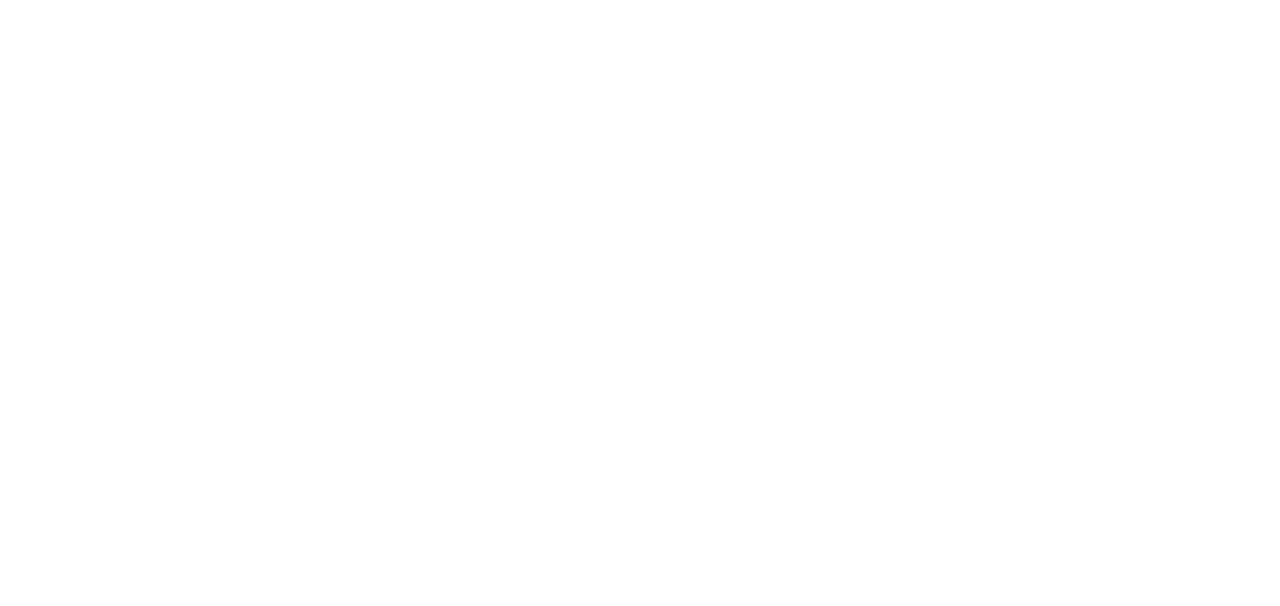
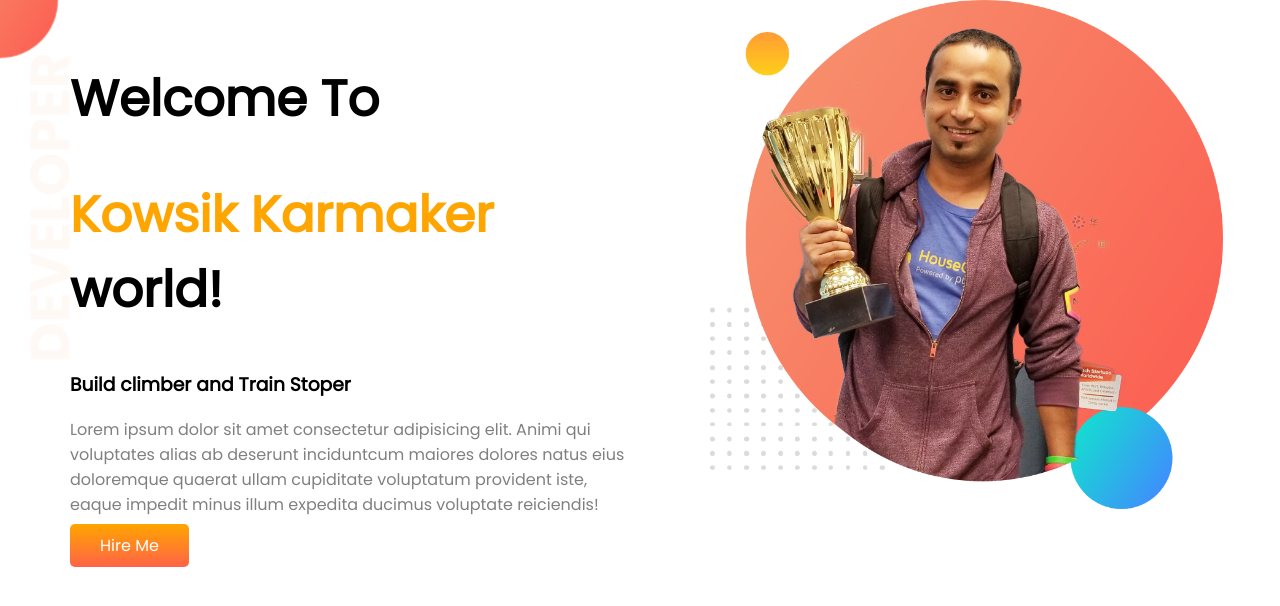
Before and after one commit to kowsikkarmaker/first-developer-portfolio, a plain HTML site: page index.html in a window 1280 px wide. Drawn offline with Linux system fonts and the light colour scheme; a web font is replaced by a local one.

Commit message:
first developer portfolio

```diff
--- a/index.html
+++ b/index.html
@@ -1,13 +1,34 @@
 <!DOCTYPE html>
 <html lang="en">
+
 <head>
     <meta charset="UTF-8">
     <meta http-equiv="X-UA-Compatible" content="IE=edge">
     <meta name="viewport" content="width=device-width, initial-scale=1.0">
     <title>first-developer-portfolio</title>
+    <link rel="preconnect" href="https://fonts.googleapis.com">
+    <link rel="preconnect" href="https://fonts.gstatic.com" crossorigin>
+    <link href="https://fonts.googleapis.com/css2?family=Poppins&family=Pushster&display=swap" rel="stylesheet">
     <link rel="stylesheet" href="style.css">
 </head>
+
 <body>
+    <section class="top-banner">
+        <div class="write">
+            <h1>Welcome To</h1>
+            <h1><span class="color-orenge">Kowsik Karmaker</span> world!</h1>
+            <h3>Build climber and Train Stoper</h3>
+            <p>Lorem ipsum dolor sit amet consectetur adipisicing elit. Animi qui voluptates alias ab deserunt
+                inciduntcum maiores dolores natus eius doloremque quaerat ullam cupiditate voluptatum provident iste,
+                eaque impedit minus illum expedita ducimus voluptate reiciendis!</p>
+            <a class="link-button" href="https:/www.google.com/" target="_blank">Hire Me</a>
+        </div>
+        <div class="first-image">
+            <img src="images/jhankar.png" alt="Jhankar vai asa">
 
+        </div>
+
+    </section>
 </body>
+
 </html>
--- a/style.css
+++ b/style.css
@@ -0,0 +1,44 @@
+body{
+    margin: 0 auto;
+
+    font-family: 'Poppins', sans-serif;
+}
+
+h1{
+    font-size: 50px;
+}
+
+.color-orenge{
+    color: orange;
+}
+
+section{
+
+    display: flex;
+}
+.top-banner{
+    background-image: url(images/top-banner.png);
+    background-repeat: no-repeat;
+}
+
+.write{
+    width:50%;
+    padding:20px 70px;
+}
+.write p{
+    color: gray;
+}
+
+.first-image{
+    width: 50%;
+}
+.first-image img{
+    width: 90%;
+}
+.link-button{
+    text-decoration: none;
+    background-image:linear-gradient(orange , tomato) ;
+    padding: 10px 30px;
+    border-radius: 5px;
+    color: white;
+}
```
Also changed, not shown: images/jhankar.png (added), images/top-banner.png (added).
